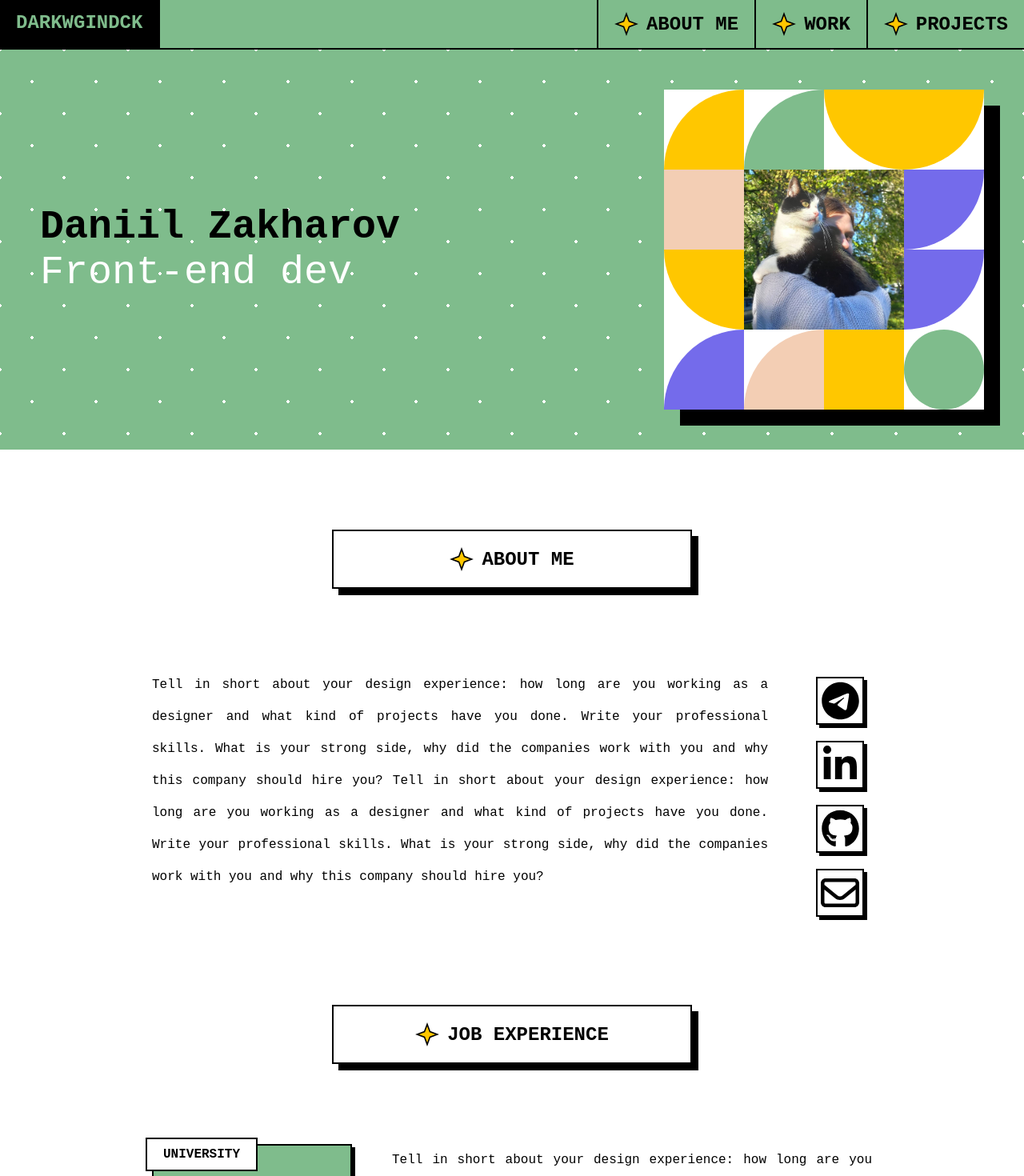
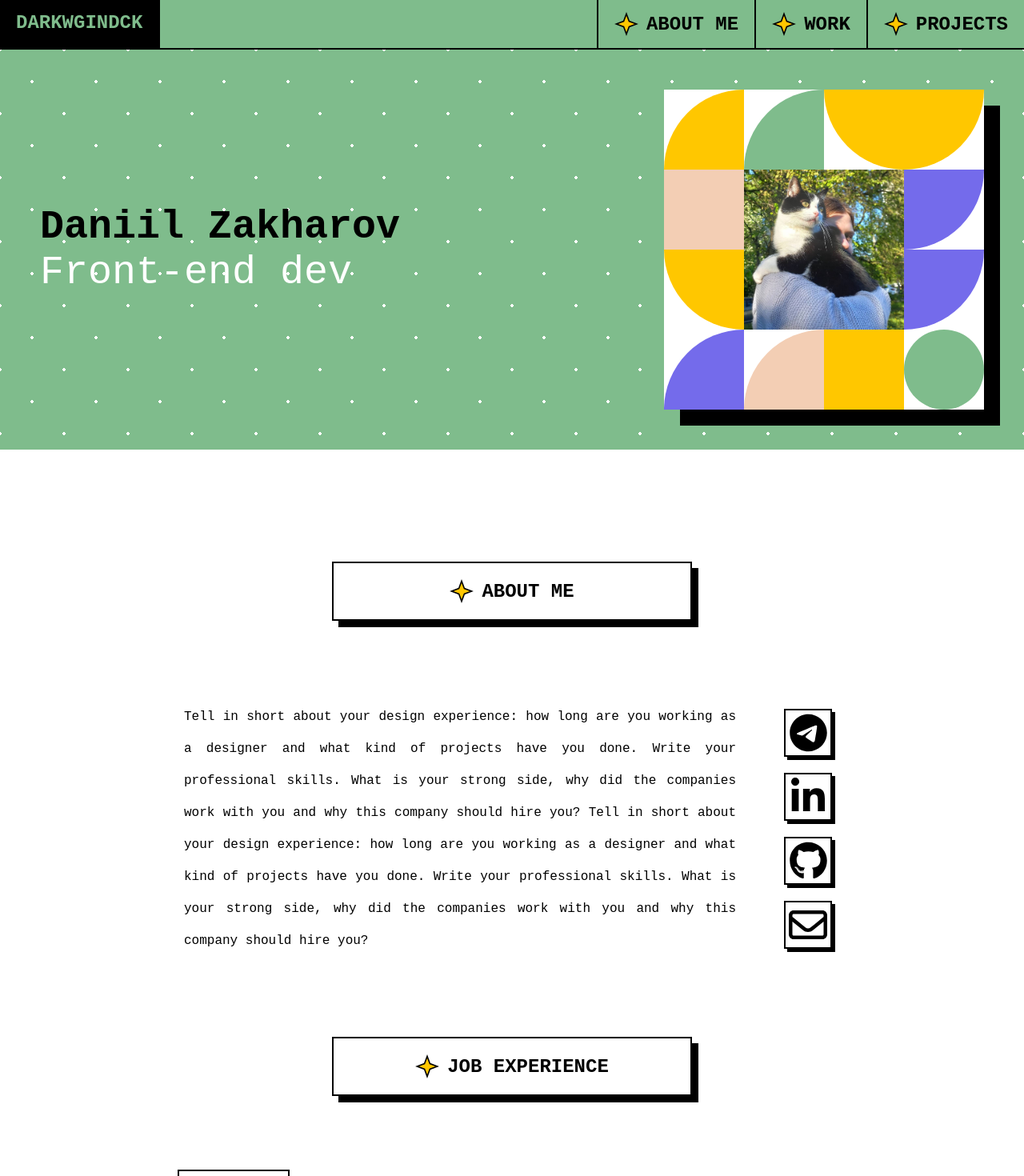
Before and after one commit to darkwingdck/darkwingdck.github.io, a React (Create React App) app: page / in a window 1280 px wide. Shown: the top 1470 px of the page at 80% size. Built offline with nearby package versions, Linux system fonts and the light colour scheme; a web font is replaced by a local one.

Commit message:
feat: content padding

```diff
--- a/src/components/Ui/Content/Content.css
+++ b/src/components/Ui/Content/Content.css
@@ -1,4 +1,16 @@
 .content {
-  max-width: 900px;
-  margin: auto;
+  padding: 20px;
 }
+
+@media screen and (min-width: 769px) {
+  .content {
+    padding: 40px;
+  }
+}
+
+@media screen and (min-width: 1025px) {
+  .content {
+    max-width: 900px;
+    margin: auto;
+  }
+}
```
